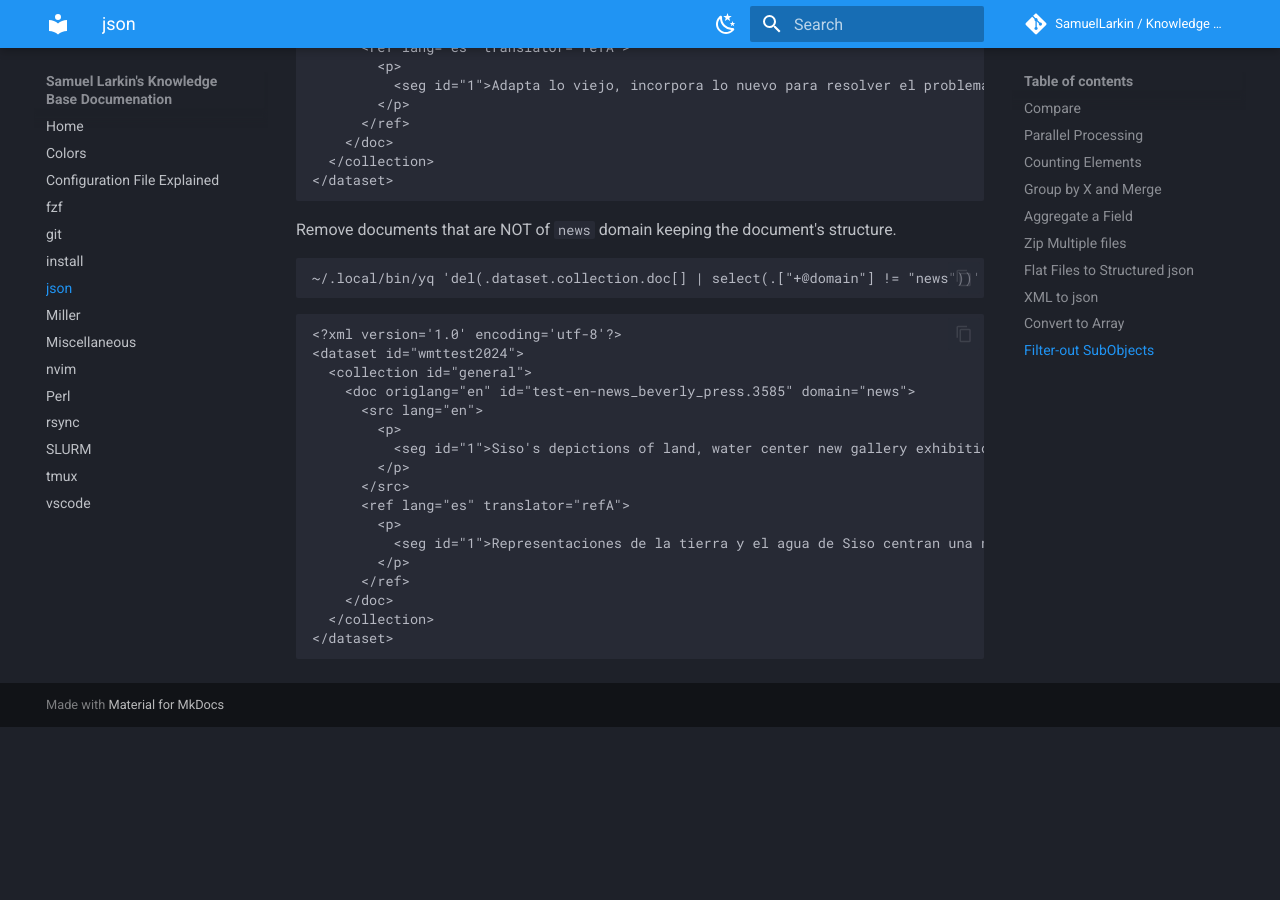
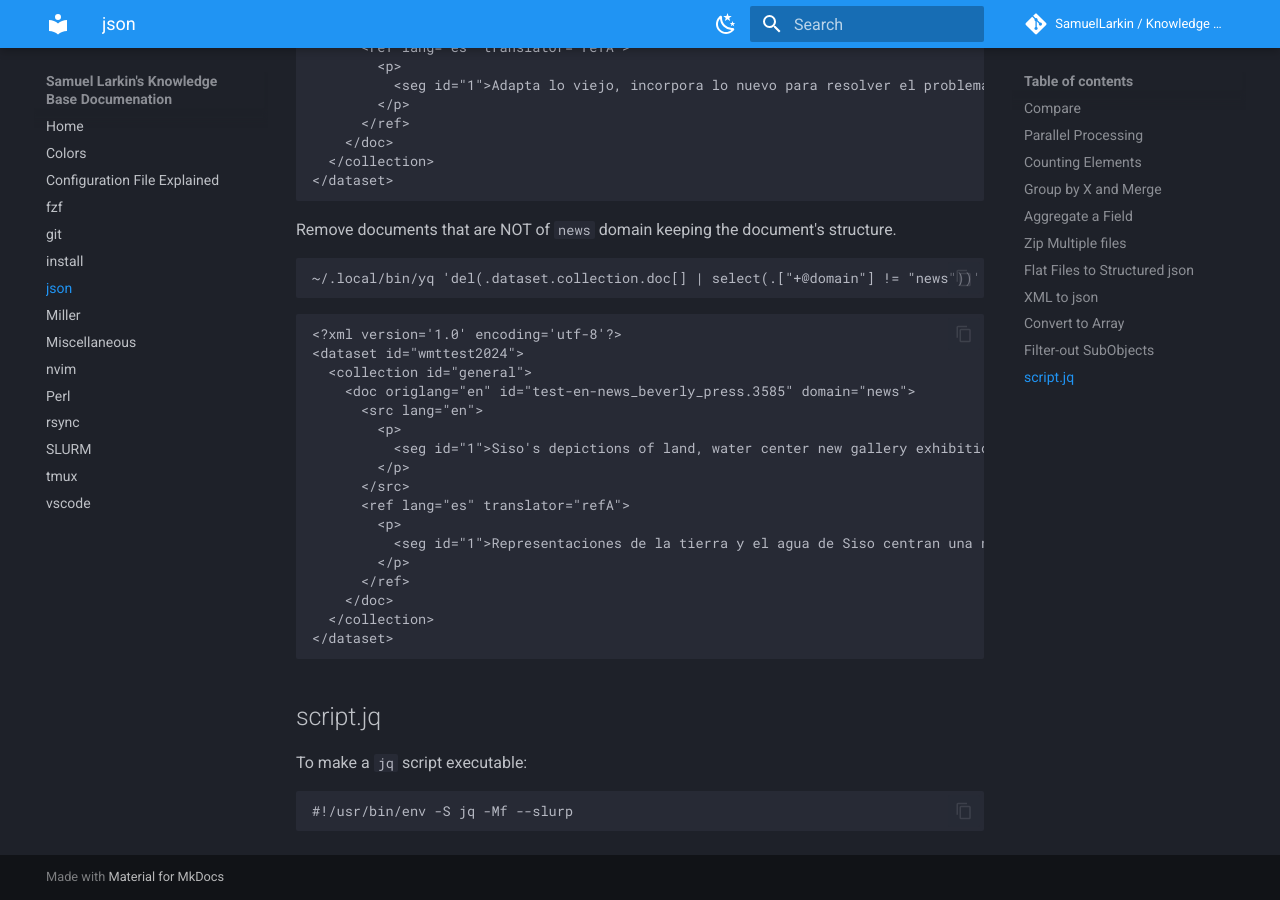
Before and after one commit to SamuelLarkin/kb, an MkDocs documentation site: the page built from docs/json.md, in a window 1280 px wide and 900 px high, scrolled down 5106 px. Built offline with MkDocs 1.6.1 and Material for MkDocs 9.7.7, drawn with Linux system fonts in a browser that asks for light colours; comment, search, counter and statistics services are not loaded; the version menu is left out; before the commit the page ends 5833 px from its top, so only the background shows below that.

Commit message:
doc: how to make a jq script executable

````diff
--- a/docs/json.md
+++ b/docs/json.md
@@ -289,3 +289,11 @@ Remove documents that are NOT of `news` domain keeping the document's structure.
   </collection>
 </dataset>
 ```
+
+## script.jq
+
+To make a `jq` script executable:
+
+```sh
+#!/usr/bin/env -S jq -Mf --slurp
+```
````
